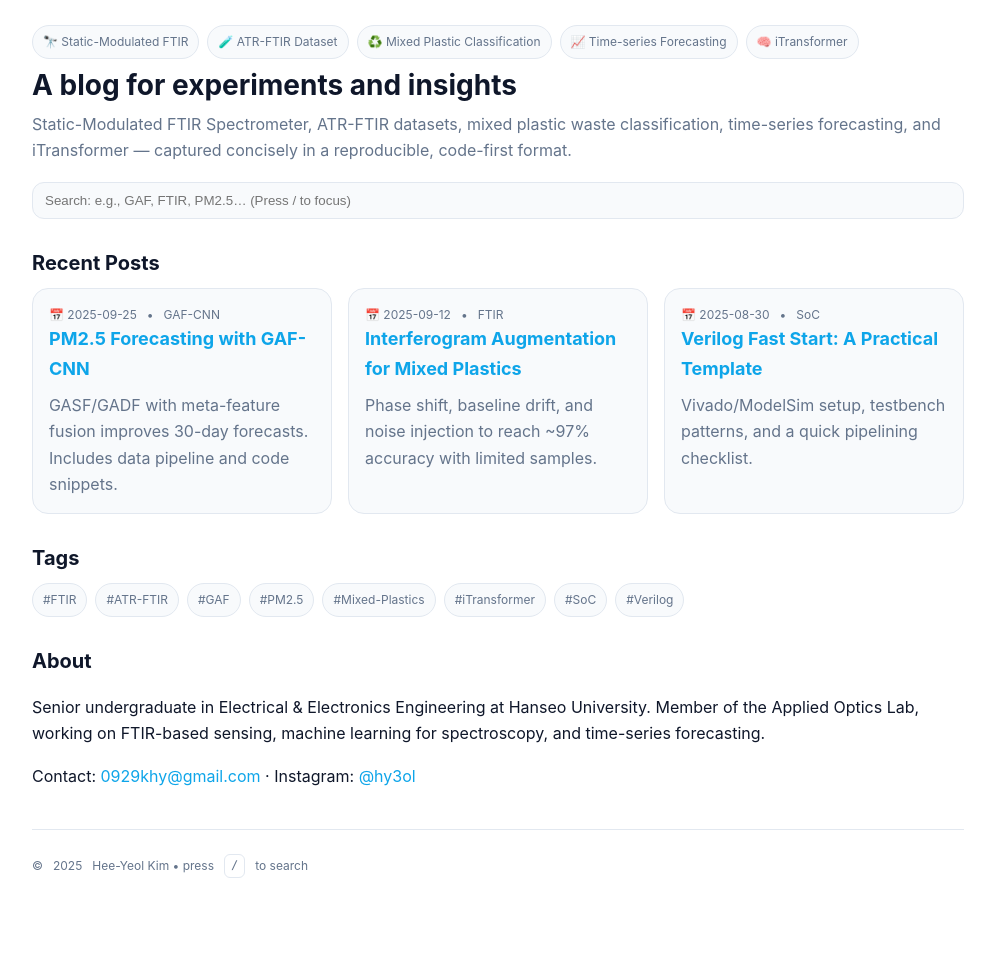
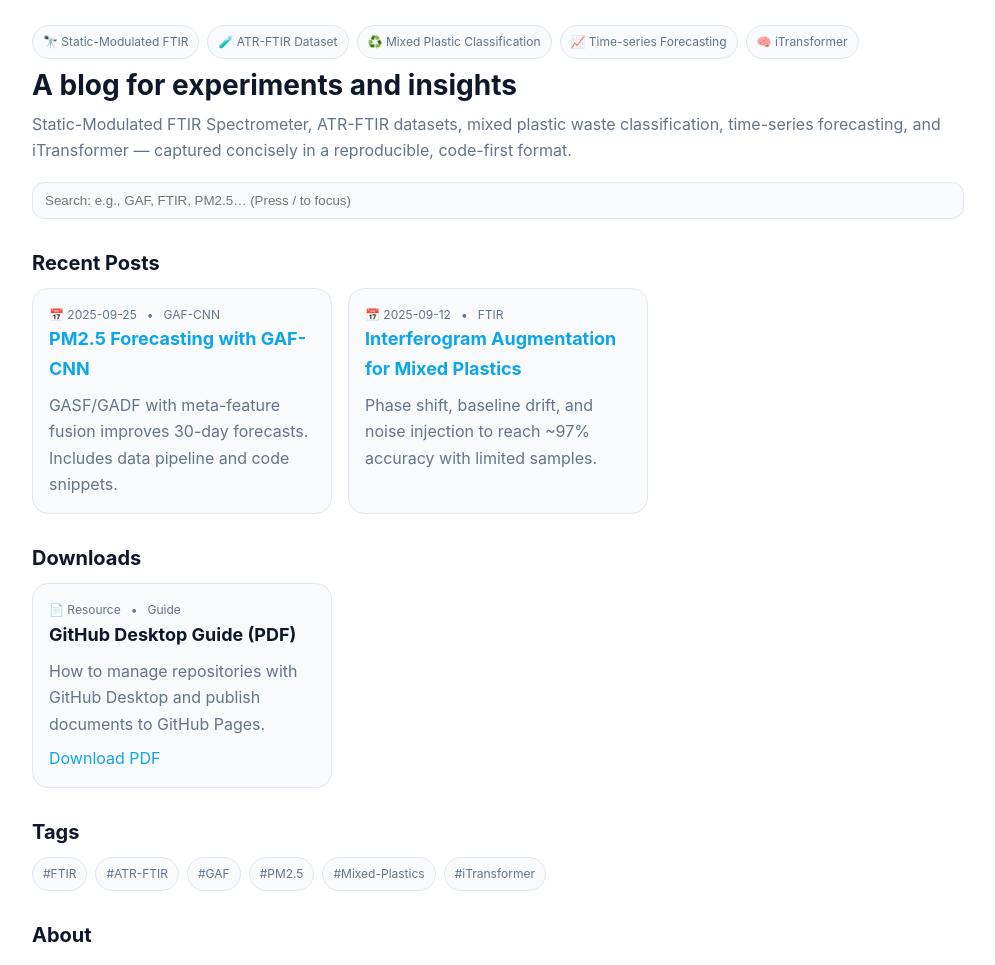
Before and after one commit to heeyeol929/MPW_CNN.io, a plain HTML site: page index.html in a window 1280 px wide. Shown: the part 95-1060 px from the top of the page, without its empty margins (142-1137 px from the left). Before the commit the page ends 1021 px from the top, so only its background shows below. Drawn offline with Linux system fonts and the light colour scheme.

Commit message:
Update index.html

```diff
--- a/index.html
+++ b/index.html
@@ -13,12 +13,8 @@
   <meta name="theme-color" content="#0ea5e9" />
   <link rel="icon" href="/assets/favicon.png" />
   <style>
-    :root{
-      --bg:#ffffff; --fg:#0f172a; --muted:#64748b; --card:#f8fafc; --acc:#0ea5e9; --border:#e2e8f0;
-    }
-    :root.dark{
-      --bg:#0b1020; --fg:#e5e7eb; --muted:#94a3b8; --card:#0f172a; --acc:#38bdf8; --border:#1f2937;
-    }
+    :root{ --bg:#ffffff; --fg:#0f172a; --muted:#64748b; --card:#f8fafc; --acc:#0ea5e9; --border:#e2e8f0; }
+    :root.dark{ --bg:#0b1020; --fg:#e5e7eb; --muted:#94a3b8; --card:#0f172a; --acc:#38bdf8; --border:#1f2937; }
     *{box-sizing:border-box}
     body{margin:0; font-family:-apple-system,BlinkMacSystemFont,"Segoe UI",Roboto,Inter,Helvetica,Arial,sans-serif; background:var(--bg); color:var(--fg); line-height:1.65}
     a{color:var(--acc); text-decoration:none}
@@ -51,16 +47,10 @@
     .sr-only{position:absolute;width:1px;height:1px;padding:0;margin:-1px;overflow:hidden;clip:rect(0,0,0,0);white-space:nowrap;border:0}
   </style>
   <script>
-    // Theme
-    const setTheme = (t)=>{
-      document.documentElement.classList.toggle('dark', t==='dark');
-      localStorage.setItem('theme', t);
-    }
+    const setTheme = (t)=>{ document.documentElement.classList.toggle('dark', t==='dark'); localStorage.setItem('theme', t); }
     const current = localStorage.getItem('theme') || (matchMedia('(prefers-color-scheme: dark)').matches ? 'dark' : 'light');
     setTheme(current);
     function toggleTheme(){ setTheme(document.documentElement.classList.contains('dark') ? 'light' : 'dark'); }
-
-    // Search filter
     function filterPosts(e){
       const q = e.value.toLowerCase();
       for(const card of document.querySelectorAll('[data-post]')){
@@ -80,8 +70,8 @@
       <div style="display:flex; gap:8px; align-items:center">
         <a href="/about.html" class="btn" aria-current="page">About</a>
         <button class="btn" onclick="toggleTheme()" aria-label="Toggle dark mode">🌓 Theme</button>
-        <!-- Replace USERNAME with your GitHub username -->
-        <a class="btn" href="https://github.com/USERNAME/USERNAME.github.io" target="_blank" rel="noreferrer">GitHub</a>
+        <!-- Update to your repo if needed -->
+        <a class="btn" href="https://github.com/heeyeol929/MPW_CNN.io" target="_blank" rel="noreferrer">GitHub</a>
       </div>
     </nav>
 
@@ -103,7 +93,6 @@
     <section class="section" aria-labelledby="recent-posts">
       <h2 id="recent-posts">Recent Posts</h2>
       <div class="grid">
-        <!-- Duplicate this card to add posts; link to /posts/*.html or Markdown rendered pages -->
         <article class="card" data-post>
           <div class="meta"><span>📅 2025-09-25</span><span>•</span><span>GAF-CNN</span></div>
           <h3><a href="/posts/gaf-pm25-baseline.html">PM2.5 Forecasting with GAF-CNN</a></h3>
@@ -115,11 +104,21 @@
           <h3><a href="/posts/ftir-interferogram-augmentation.html">Interferogram Augmentation for Mixed Plastics</a></h3>
           <p>Phase shift, baseline drift, and noise injection to reach ~97% accuracy with limited samples.</p>
         </article>
+        <!-- Removed SoC/Verilog card as requested -->
+      </div>
+    </section>
 
-        <article class="card" data-post>
-          <div class="meta"><span>📅 2025-08-30</span><span>•</span><span>SoC</span></div>
-          <h3><a href="/posts/verilog-fast-start.html">Verilog Fast Start: A Practical Template</a></h3>
-          <p>Vivado/ModelSim setup, testbench patterns, and a quick pipelining checklist.</p>
+    <!-- Downloads section wired to your new folder -->
+    <section class="section" aria-labelledby="downloads">
+      <h2 id="downloads">Downloads</h2>
+      <div class="grid">
+        <article class="card">
+          <div class="meta"><span>📄 Resource</span><span>•</span><span>Guide</span></div>
+          <h3>GitHub Desktop Guide (PDF)</h3>
+          <p>How to manage repositories with GitHub Desktop and publish documents to GitHub Pages.</p>
+          <p style="margin-top:8px">
+            <a href="/software_project_hanseo/github_리서치_김희열.pdf">Download PDF</a>
+          </p>
         </article>
       </div>
     </section>
@@ -133,8 +132,7 @@
         <a class="chip" href="/tags/pm25.html">#PM2.5</a>
         <a class="chip" href="/tags/mixed-plastics.html">#Mixed-Plastics</a>
         <a class="chip" href="/tags/itransformer.html">#iTransformer</a>
-        <a class="chip" href="/tags/soc.html">#SoC</a>
-        <a class="chip" href="/tags/verilog.html">#Verilog</a>
+        <!-- Removed #SoC and #Verilog as requested -->
       </div>
     </section>
 
@@ -150,9 +148,7 @@
   </div>
 
   <script>
-    // Footer year
     document.getElementById('year').textContent = new Date().getFullYear();
-    // Focus search on '/'
     window.addEventListener('keydown', (e)=>{
       if(e.key==='/' && document.activeElement.tagName!=='INPUT' && document.activeElement.tagName!=='TEXTAREA'){
         e.preventDefault();
@@ -160,7 +156,5 @@
       }
     });
   </script>
-  <!-- (Optional) Analytics -->
-  <!-- <script>/* your analytics */</script> -->
 </body>
 </html>
```
